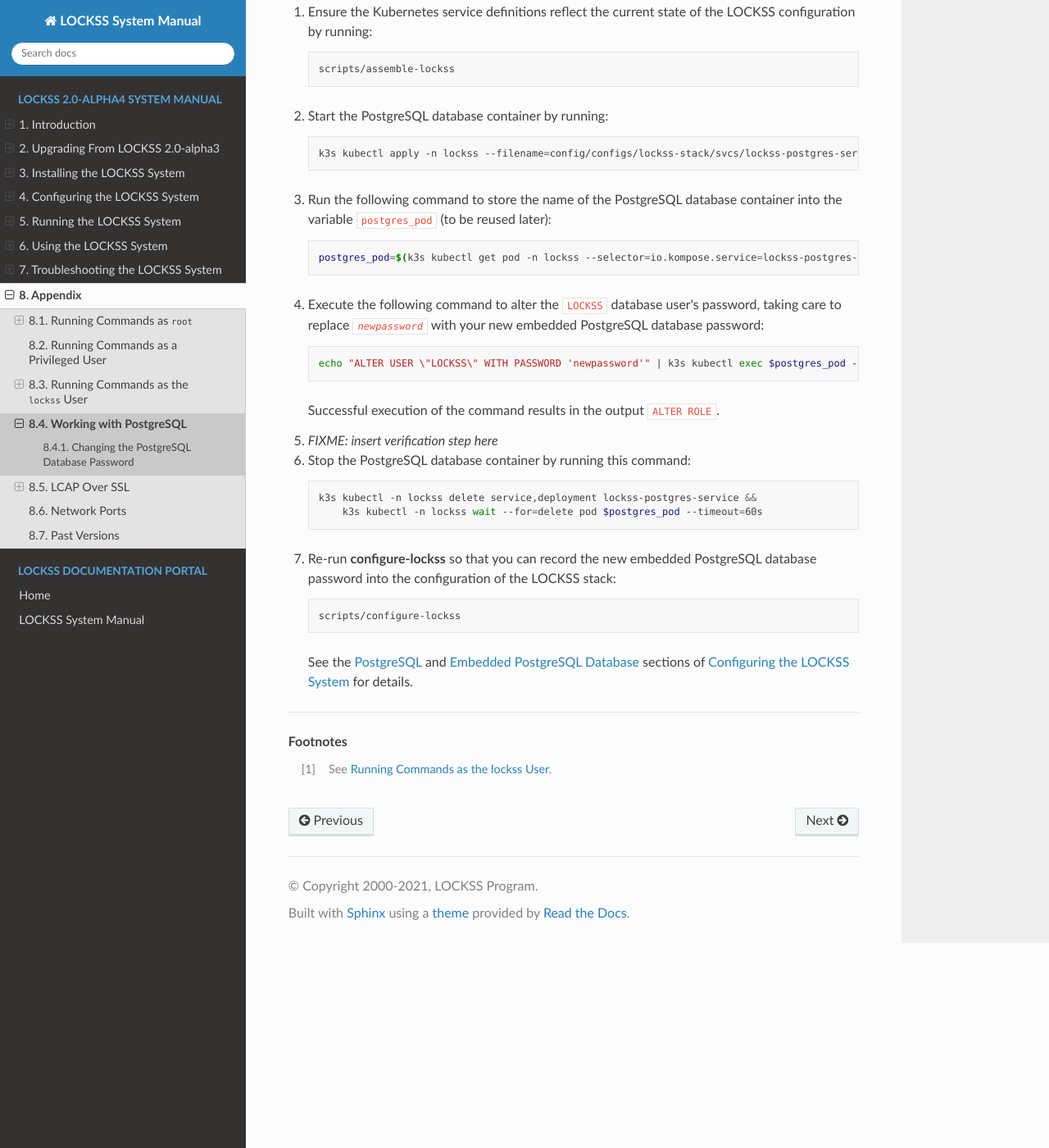
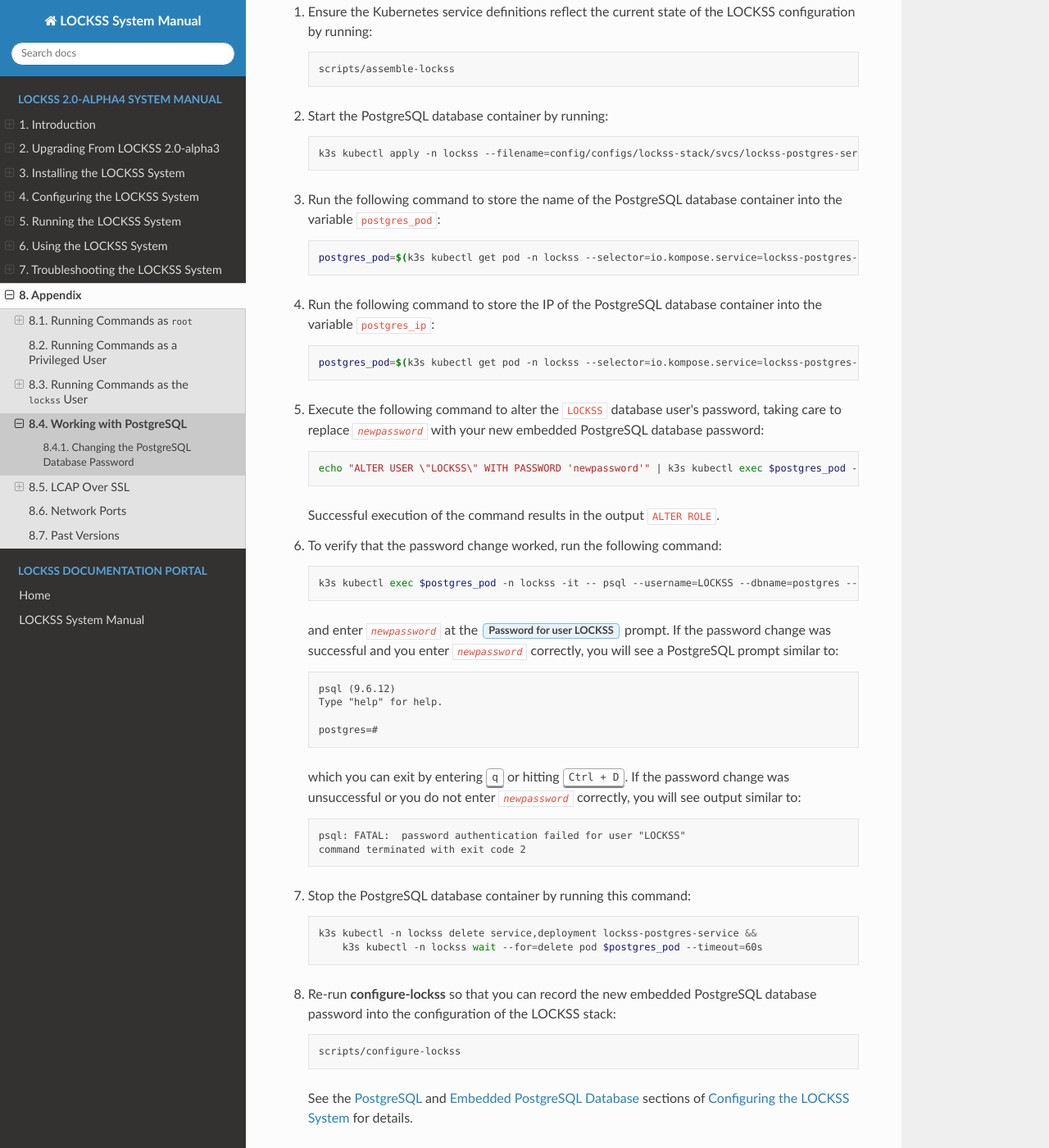
Before and after one commit to lockss/lockss-rtd-manual, a Sphinx documentation site: the page built from docs/appendix/postgresql.rst, in a window 1280 px wide and 1400 px high, scrolled down 405 px. Shown: the whole window at 82% size. Built offline with Sphinx 7.4.7 and the Read the Docs theme 2.0.0, drawn with Linux system fonts in a browser that asks for light colours.

Commit message:
Add verification step for the Postgres password change.

```diff
--- a/docs/appendix/postgresql.rst
+++ b/docs/appendix/postgresql.rst
@@ -22,13 +22,19 @@ To change the password of the embedded PostgreSQL database, perform the followin
 
       k3s kubectl apply -n lockss --filename=config/configs/lockss-stack/svcs/lockss-postgres-service.yaml
 
-3. Run the following command to store the name of the PostgreSQL database container into the variable ``postgres_pod`` (to be reused later):
+3. Run the following command to store the name of the PostgreSQL database container into the variable ``postgres_pod``:
 
    .. code-block:: shell
 
       postgres_pod=$(k3s kubectl get pod -n lockss --selector=io.kompose.service=lockss-postgres-service --output=jsonpath="{.items[0].metadata.name}")
 
-4. Execute the following command to alter the ``LOCKSS`` database user's password, taking care to replace :samp:`{newpassword}` with your new embedded PostgreSQL database password:
+4. Run the following command to store the IP of the PostgreSQL database container into the variable ``postgres_ip``:
+
+   .. code-block:: shell
+
+      postgres_pod=$(k3s kubectl get pod -n lockss --selector=io.kompose.service=lockss-postgres-service --output=jsonpath="{.items[0].status.podIP}")
+
+5. Execute the following command to alter the ``LOCKSS`` database user's password, taking care to replace :samp:`{newpassword}` with your new embedded PostgreSQL database password:
 
    .. code-block:: shell
 
@@ -36,16 +42,36 @@ To change the password of the embedded PostgreSQL database, perform the followin
 
    Successful execution of the command results in the output ``ALTER ROLE``.
 
-5. *FIXME: insert verification step here*
+6. To verify that the password change worked, run the following command:
 
-6. Stop the PostgreSQL database container by running this command:
+   .. code-block:: shell
+
+      k3s kubectl exec $postgres_pod -n lockss -it -- psql --username=LOCKSS --dbname=postgres --host=$postgres_ip
+
+   and enter :samp:`{newpassword}` at the :guilabel:`Password for user LOCKSS` prompt. If the password change was successful and you enter :samp:`{newpassword}` correctly, you will see a PostgreSQL prompt similar to:
+
+   .. code-block:: text
+
+      psql (9.6.12)
+      Type "help" for help.
+
+      postgres=#
+
+   which you can exit by entering :kbd:`\q` or hitting :kbd:`Ctrl + D`. If the password change was unsuccessful or you do not enter :samp:`{newpassword}` correctly, you will see output similar to:
+
+   .. code-block:: text
+
+      psql: FATAL:  password authentication failed for user "LOCKSS"
+      command terminated with exit code 2
+
+7. Stop the PostgreSQL database container by running this command:
 
    .. code-block:: shell
 
       k3s kubectl -n lockss delete service,deployment lockss-postgres-service &&
           k3s kubectl -n lockss wait --for=delete pod $postgres_pod --timeout=60s
 
-7. Re-run :program:`configure-lockss` so that you can record the new embedded PostgreSQL database password into the configuration of the LOCKSS stack:
+8. Re-run :program:`configure-lockss` so that you can record the new embedded PostgreSQL database password into the configuration of the LOCKSS stack:
 
    .. code-block:: shell
 
```
